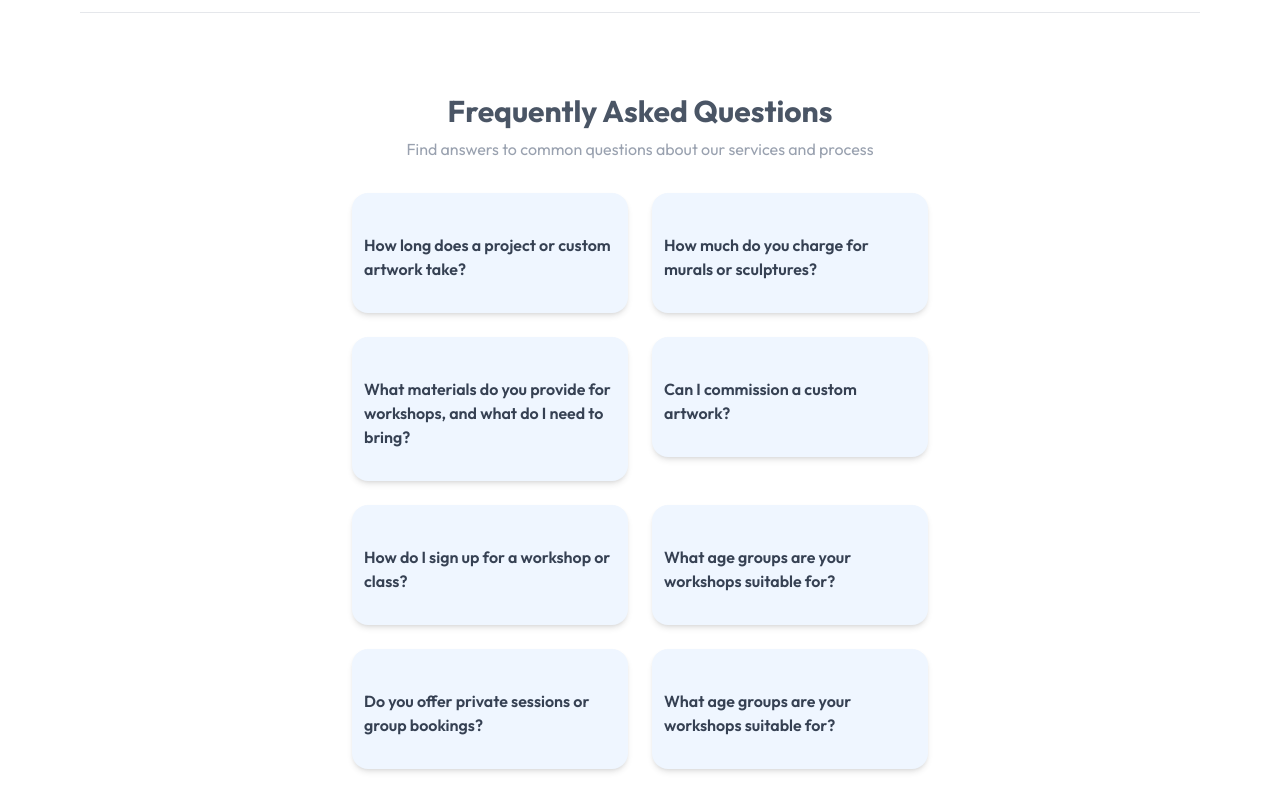
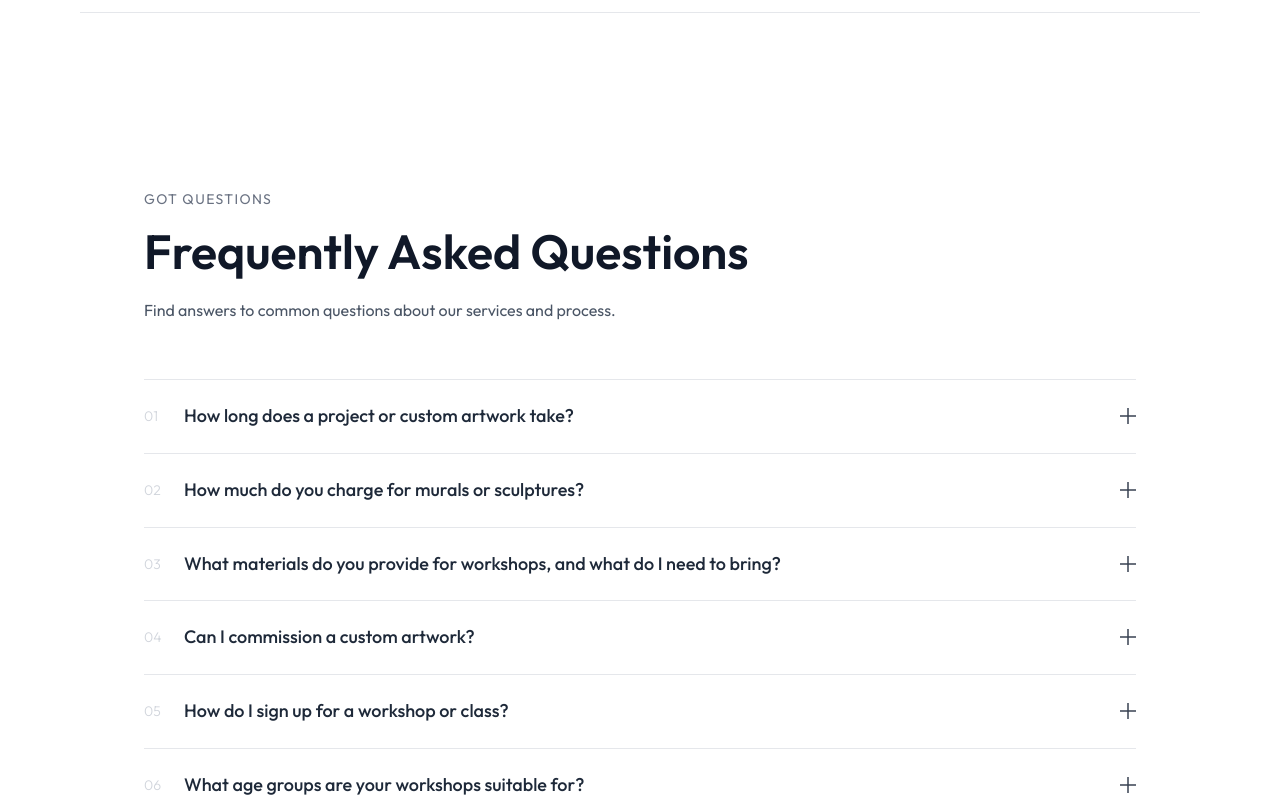
Before and after one commit to Sanjeev2281-obi/Artiq, a React (Vite) app: page / in a window 1280 px wide. Shown: the part 3100-3900 px from the top of the page. Built offline with nearby package versions, Linux system fonts and the light colour scheme.

Commit message:
vikkisooku

```diff
--- a/src/App.jsx
+++ b/src/App.jsx
@@ -4,6 +4,7 @@ import Nav from './component/Nav'
 import Home from './pages/Main'
 import WorkshopBooking from './pages/WorkshopBooking'
 import Workspace from './pages/Workspace'
+import Events from './pages/Events'
 function App() {
   return (
     <BrowserRouter>
@@ -12,6 +13,7 @@ function App() {
         <Route path="/" element={<Home />}/>
         <Route path="/Workshop" element={<WorkshopBooking />}/>
         <Route path="/Workspace" element={<Workspace />}/>
+        <Route path="/Events" element={<Events />}/>
       </Routes>
 
     </BrowserRouter>
--- a/src/component/FAQ.jsx
+++ b/src/component/FAQ.jsx
@@ -1,52 +1,41 @@
-import React from "react";
 import { useState } from "react";
-
+import { motion, AnimatePresence } from "framer-motion";
 
 const faqData = [
   {
     question: "How long does a project or custom artwork take?",
-        answer:
-            "Timelines vary based on complexity; we’ll provide an estimated completion time once we understand your needs."
+    answer: "Timelines vary based on complexity; we'll provide an estimated completion time once we understand your needs."
   },
   {
     question: "How much do you charge for murals or sculptures?",
-        answer:
-            "Our pricing depends on the size, design complexity, materials used, finishing requirements, and project location. Each artwork is custom-designed, so we provide a detailed quotation after understanding your specific requirements."
+    answer: "Our pricing depends on the size, design complexity, materials used, finishing requirements, and project location. Each artwork is custom-designed, so we provide a detailed quotation after understanding your specific requirements."
   },
   {
     question: "What materials do you provide for workshops, and what do I need to bring?",
-        answer:
-            "We provide all core materials for workshops; any special requests can be discussed in advance."
+    answer: "We provide all core materials for workshops; any special requests can be discussed in advance."
   },
   {
     question: "Can I commission a custom artwork?",
-        answer:
-            "Absolutely! We specialize in custom pieces—reach out to discuss your vision, and we’ll create something unique."
+    answer: "Absolutely! We specialize in custom pieces—reach out to discuss your vision, and we'll create something unique."
   },
   {
     question: "How do I sign up for a workshop or class?",
-        answer:
-            "You can register directly on our website or contact us via email or phone for assistance."
+    answer: "You can register directly on our website or contact us via email or phone for assistance."
   },
   {
     question: "What age groups are your workshops suitable for?",
-        answer:
-            "We offer sessions for both children and adults—check the schedule for specific timings."
-
+    answer: "We offer sessions for both children and adults—check the schedule for specific timings."
   },
   {
     question: "Do you offer private sessions or group bookings?",
-        answer:
-            "We offer sessions for both children and adults—check the schedule for specific timings."
-
+    answer: "We offer sessions for both children and adults—check the schedule for specific timings."
   },
   {
     question: "What age groups are your workshops suitable for?",
-        answer:
-            "Yes, we offer private sessions and group bookings—please contact us to tailor the experience to your needs."
-
+    answer: "Yes, we offer private sessions and group bookings—please contact us to tailor the experience to your needs."
   },
 ];
+
 const FAQ = () => {
   const [activeIndex, setActiveIndex] = useState(null);
 
@@ -55,50 +44,86 @@ const FAQ = () => {
   };
 
   return (
-        <div className="max-w-xl mx-auto ">
+    <section className=" px-6 md:px-16 py-24 font-[Outfit]">
+      <div className="max-w-7xl mx-auto">
 
-            {/* Title */}
-            <h2 className="text-3xl font-bold text-center text-gray-600">
+        {/* Header */}
+        <motion.div
+          initial={{ opacity: 0, y: 40 }}
+          whileInView={{ opacity: 1, y: 0 }}
+          viewport={{ once: true, amount: 0.3 }}
+          transition={{ duration: 0.8, ease: "easeOut" }}
+          className="mb-14"
+        >
+          <p className="uppercase tracking-widest text-sm text-gray-500 mb-3">
+            Got Questions
+          </p>
+          <h2 className="text-4xl md:text-5xl font-semibold leading-tight text-gray-900">
             Frequently Asked Questions
           </h2>
-            <p className="text-center text-gray-400 mt-2 mb-8">
-                Find answers to common questions about our services and process
+          <p className="text-gray-600 leading-relaxed mt-4 max-w-xl">
+            Find answers to common questions about our services and process.
           </p>
+        </motion.div>
 
-            <div className="grid grid-cols-1 md:grid-cols-2 gap-6 items-start">
+        {/* FAQ Items */}
+        <div className="divide-y divide-gray-200 border-t border-gray-200">
           {faqData.map((item, index) => (
-                    <div
+            <motion.div
               key={index}
-                        className="bg-blue-50 rounded-2xl  p-3 shadow-md"
+              initial={{ opacity: 0, y: 20 }}
+              whileInView={{ opacity: 1, y: 0 }}
+              viewport={{ once: true, amount: 0.1 }}
+              transition={{ duration: 0.5, delay: index * 0.05, ease: "easeOut" }}
             >
-                        {/* Question */}
-                        <div
-                            className="flex justify-between items-center cursor-pointer  py-5"
+              <button
                 onClick={() => toggleFAQ(index)}
+                className="w-full flex justify-between items-start gap-6 py-6 text-left cursor-pointer group bg-transparent border-none"
               >
-                            <h3 className="font-semibold text-gray-700 mt-2">
+                <div className="flex items-start gap-4">
+                  <span className="text-sm text-gray-300 font-light mt-0.5 flex-shrink-0 w-6">
+                    {String(index + 1).padStart(2, "0")}
+                  </span>
+                  <span className="text-base md:text-lg font-medium text-gray-800 leading-snug group-hover:text-gray-500 transition-colors duration-300">
                     {item.question}
-                            </h3>
-
-                            <span
-                                className={`transform transition-transform duration-300 ${activeIndex === index ? "rotate-180" : ""
-                                    }`}
-                            >
-
                   </span>
                 </div>
 
-                        {/* Answer */}
+                {/* Icon */}
+                <motion.span
+                  animate={{ rotate: activeIndex === index ? 45 : 0 }}
+                  transition={{ duration: 0.35, ease: "easeInOut" }}
+                  className="mt-1 flex-shrink-0"
+                >
+                  <svg width="16" height="16" viewBox="0 0 16 16" fill="none">
+                    <line x1="8" y1="0" x2="8" y2="16" stroke="#374151" strokeWidth="1.5" />
+                    <line x1="0" y1="8" x2="16" y2="8" stroke="#374151" strokeWidth="1.5" />
+                  </svg>
+                </motion.span>
+              </button>
+
+              <AnimatePresence initial={false}>
                 {activeIndex === index && (
-                            <p className="text-gray-500 mt-3 leading-relaxed">
+                  <motion.div
+                    key="answer"
+                    initial={{ height: 0, opacity: 0 }}
+                    animate={{ height: "auto", opacity: 1 }}
+                    exit={{ height: 0, opacity: 0 }}
+                    transition={{ duration: 0.4, ease: "easeInOut" }}
+                    className="overflow-hidden"
+                  >
+                    <p className="text-gray-600 leading-relaxed pb-6 pl-10 max-w-2xl">
                       {item.answer}
                     </p>
+                  </motion.div>
                 )}
-                    </div>
+              </AnimatePresence>
+            </motion.div>
           ))}
         </div>
 
       </div>
+    </section>
   );
 };
 
--- a/src/component/Nav.jsx
+++ b/src/component/Nav.jsx
@@ -69,6 +69,9 @@ function Nav() {
            <NavLink to="/Workspace"  onClick={() =>  {closeMenu();window.scrollTo({ top: 0, behavior: "smooth" });}} className="font-[outfit] text-black text-left">
             Workspace
           </NavLink>
+           <NavLink to="/Events"  onClick={() =>  {closeMenu();window.scrollTo({ top: 0, behavior: "smooth" });}} className="font-[outfit] text-black text-left">
+            Events
+          </NavLink>
           <button
             onClick={() => { closeMenu(); handleScroll("footer"); }}
              className="font-[outfit] text-black text-left"
--- /dev/null
+++ b/src/pages/Events.jsx
@@ -0,0 +1,48 @@
+import React from 'react';
+import popup from '../assets/popup.png';
+export default function EventsTitle() {
+  return (
+    <>
+      <style>{`
+        @import url('https://fonts.googleapis.com/css2?family=Cormorant+Garamond:ital,wght@0,300;0,400&display=swap');
+        .font-cormorant { font-family: 'Cormorant Garamond', serif; }
+        .slide-up {
+          animation: slideUp 0.9s cubic-bezier(0.16, 1, 0.3, 1) both;
+        }
+        .expand-line {
+          animation: expandLine 1s 0.7s cubic-bezier(0.16, 1, 0.3, 1) both;
+          transform-origin: left;
+        }
+        @keyframes slideUp {
+          from { transform: translateY(110%); opacity: 0; }
+          to   { transform: translateY(0); opacity: 1; }
+        }
+        @keyframes expandLine {
+          from { transform: scaleX(0); }
+          to   { transform: scaleX(1); }
+        }
+      `}</style>
+
+      <div className="inline-flex flex-col items-start mt-27">
+         <img
+                           src={popup}
+                           alt="Main Top"
+                           className="fixed top-2 left-2 w-26 h-25 rounded-full  z-50"
+                           draggable={false}
+                         />
+        <div className="overflow-hidden">
+          <h1 className="text-3xl md:text-5xl font-semibold leading-tight   tracking-tight  text-black slide-up"
+            style={{ fontSize: 'clamp(48px, 8vw, 96px)' }}>
+            Events
+          </h1>
+        </div>
+        <div className="w-full h-0.5 bg-black expand-line mt-2" />
+
+        <p className="fade-in mt-4 text-xs tracking-widest uppercase text-gray-400"
+          style={{ letterSpacing: '0.25em' }}>
+          Will be announced soon.
+        </p>
+      </div>
+    </>
+  );
+}
```
Lines whose indentation alone changed are shown as unchanged.
